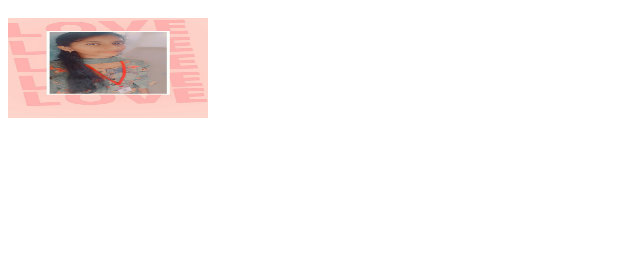
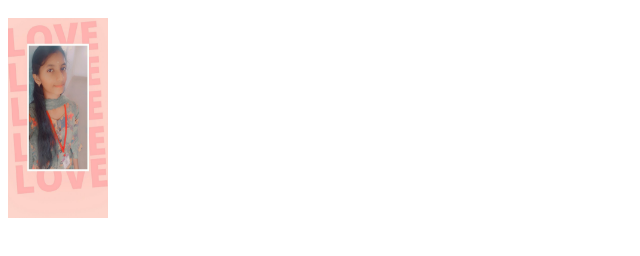
Before and after one commit to AnuMalar/DISCUSSION05, a plain HTML site: page index.html in a window 1280 px wide. Shown: the part 48-304 px from the top of the page, without its empty margins (0-640 px from the left). Drawn offline with Linux system fonts and the light colour scheme.

Commit message:
Update index.html

```diff
--- a/index.html
+++ b/index.html
@@ -1,5 +1,5 @@
 <html>
     <h1 style="color:green;">anu</h1>
-    <img src ="anu.jpg" width="200" height="100">
+    <img src ="anu.jpg" width="100" height="200">
 
 </html>
```
